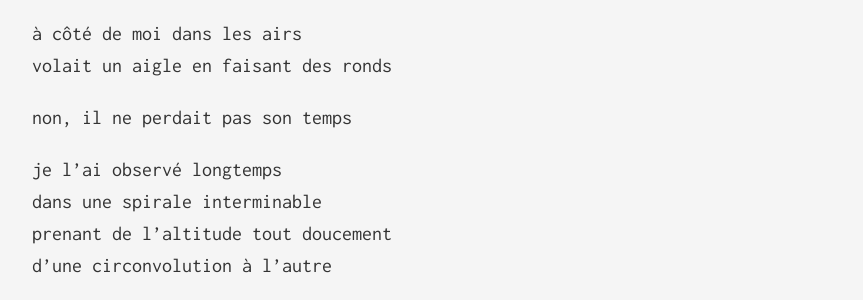
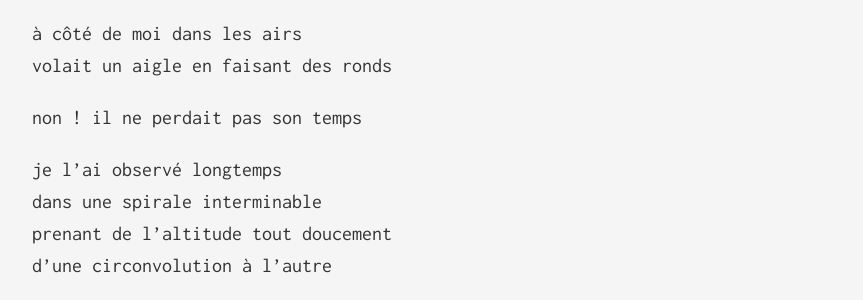
Before and after one commit to enricoJL/enricojl.github.io, a Jekyll site: the page built from _posts/2023-01-27-au-bon-moment.md, in a window 1280 px wide. Shown: the part 460-760 px from the top of the page, without its empty margins (208-1071 px from the left). Built offline with Jekyll 4.4.1, drawn with Linux system fonts in a browser that asks for light colours.

Commit message:
exclamation

```diff
--- a/_posts/2023-01-27-au-bon-moment.md
+++ b/_posts/2023-01-27-au-bon-moment.md
@@ -9,7 +9,7 @@ published: true
 à côté de moi dans les airs
 volait un aigle en faisant des ronds
 
-non, il ne perdait pas son temps
+non ! il ne perdait pas son temps
 
 je l'ai observé longtemps
 dans une spirale interminable
```
